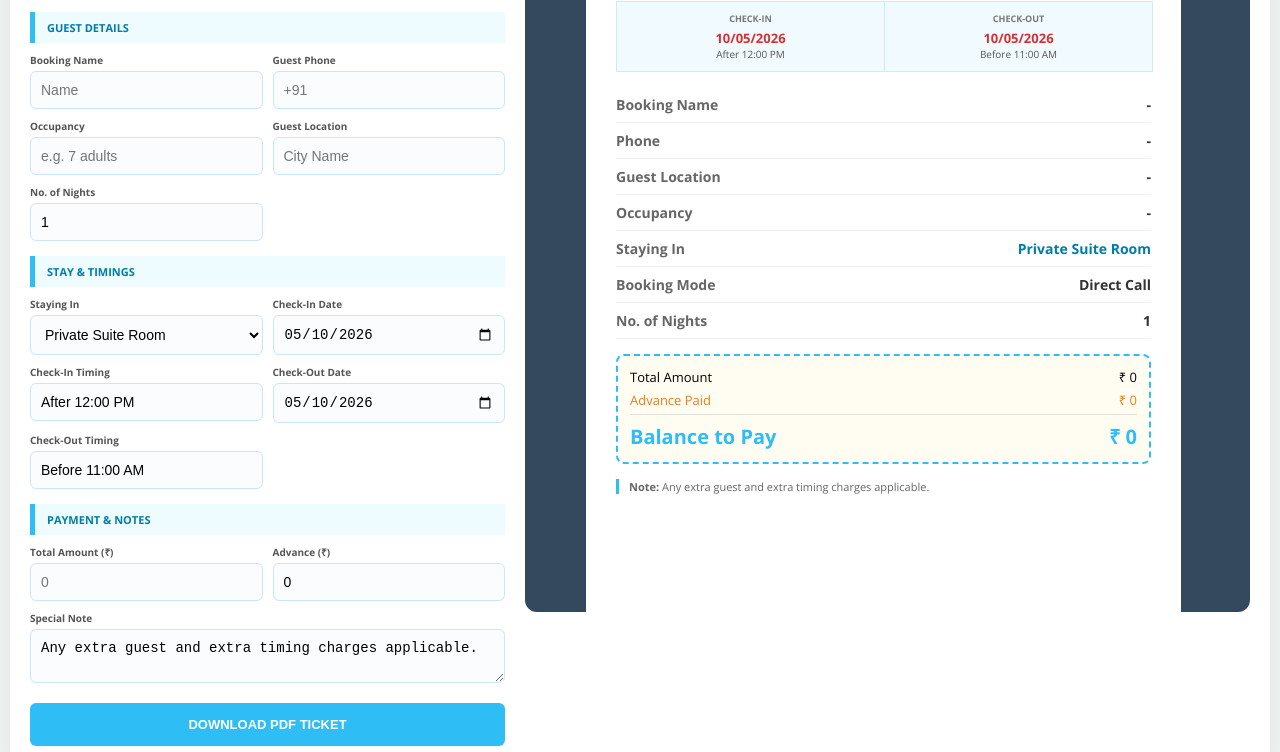
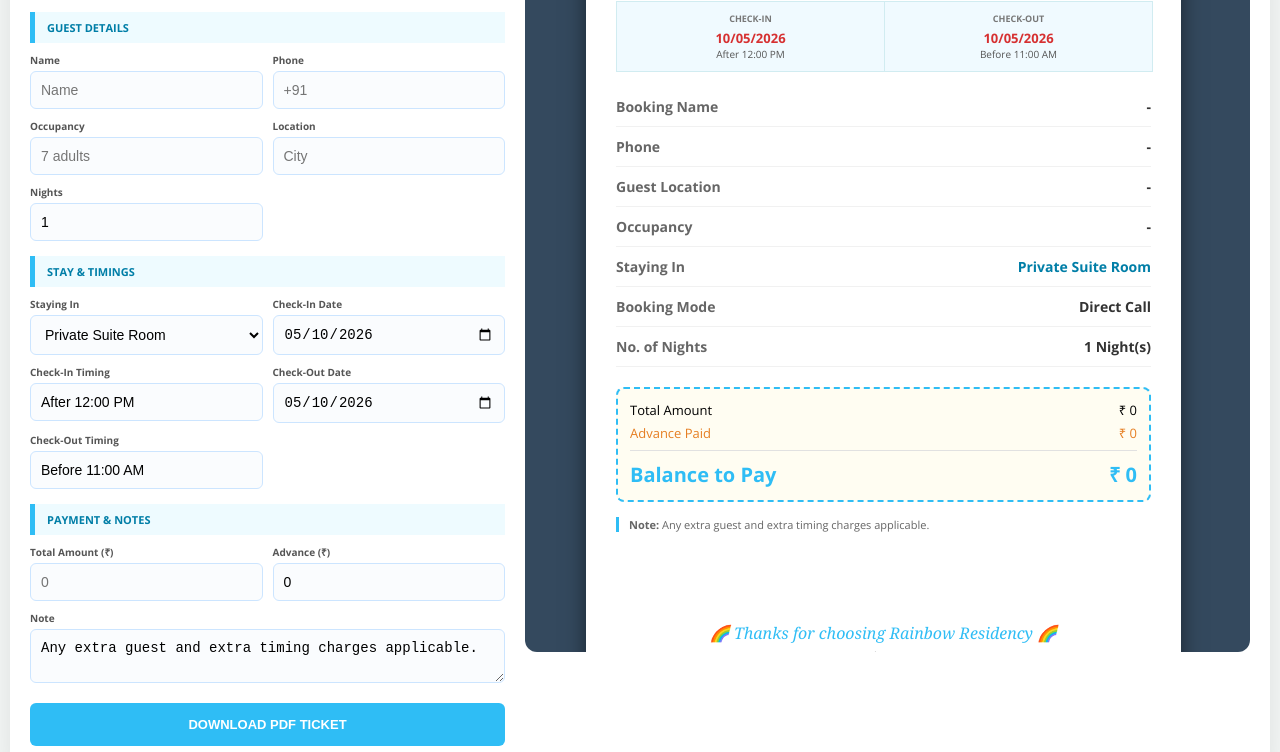
Before and after one commit to madhavan1341/rainbow-voucher, a plain HTML site: page computer.html in a window 1280 px wide. Shown: the part 208-960 px from the top of the page. Drawn offline with nearby package versions, Linux system fonts and the light colour scheme.

Commit message:
Refactor styles and update booking form labels

```diff
--- a/computer.html
+++ b/computer.html
@@ -7,7 +7,7 @@
     <link href="https://fonts.googleapis.com/css2?family=Montserrat:wght@900&family=Open+Sans:wght@400;700&display=swap" rel="stylesheet">
     <style>
         :root { --residency-blue: #2fbdf5; }
-        body { font-family: 'Open Sans', sans-serif; background: #f4f7f6; margin: 0; padding: 10px; }
+        body { font-family: 'Open Sans', sans-serif; background: #f4f7f6; margin: 0; padding: 10px; box-sizing: border-box; }
 
         .container {
             max-width: 1250px;
@@ -24,8 +24,17 @@
 
         @media (max-width: 900px) {
             .container { flex-direction: column; padding: 15px; }
-            .preview-side { min-height: 600px; padding: 10px !important; }
-            #pdf-template { transform: scale(0.6); transform-origin: top center; }
+            .preview-side {
+                min-height: 500px !important;
+                padding: 20px 10px !important;
+                display: block !important;
+                overflow-x: auto !important;
+                background: #34495e;
+            }
+            #pdf-template {
+                transform: none !important;
+                margin: 0 auto !important;
+            }
             .form-side { min-width: 100% !important; }
         }
 
@@ -36,7 +45,7 @@
         .form-grid { display: grid; grid-template-columns: 1fr 1fr; gap: 10px; }
         .input-group { display: flex; flex-direction: column; }
         label { font-size: 10px; font-weight: bold; color: #555; margin-bottom: 4px; }
-        input, select, textarea { padding: 10px; border: 1px solid #cce5ff; border-radius: 6px; font-size: 14px; background: #fafcfe; }
+        input, select, textarea { padding: 10px; border: 1px solid #cce5ff; border-radius: 6px; font-size: 14px; background: #fafcfe; box-sizing: border-box; }
 
         .btn-container { margin-top: 20px; text-align: center; }
         .btn { padding: 14px 30px; border: none; border-radius: 6px; cursor: pointer; font-weight: bold; color: white; text-transform: uppercase; font-size: 13px; background: var(--residency-blue); width: 100%; transition: 0.3s; }
@@ -48,13 +57,13 @@
             border-radius: 12px;
             display: flex;
             justify-content: center;
-            overflow-x: hidden;
             overflow-y: auto;
-            max-height: 90vh;
+            max-height: 95vh;
+            align-items: flex-start;
         }
 
         #pdf-template {
-            width: 595px;
+            width: 595px; /* A4 width locked */
             min-height: 842px;
             background: white;
             margin: 0;
@@ -64,19 +73,11 @@
             display: flex;
             flex-direction: column;
             margin-left: -8px;
+            box-shadow: 0 0 20px rgba(0,0,0,0.5);
+            flex-shrink: 0; /* Prevents shrinking */
         }
 
-        .pdf-header {
-            background-color: var(--residency-blue) !important;
-            color: white !important;
-            padding: 15px;
-            width: 100%;
-            display: flex;
-            align-items: center;
-            justify-content: center;
-            box-sizing: border-box;
-        }
-
+        .pdf-header { background-color: var(--residency-blue) !important; color: white !important; padding: 15px; width: 100%; display: flex; align-items: center; justify-content: center; box-sizing: border-box; }
         .header-logo { position: absolute; left: 20px; width: 65px; height: auto; }
         .header-text-center { text-align: center; width: 85%; }
         .unique-font { font-family: 'Montserrat', sans-serif; font-weight: 900; font-size: 24px; letter-spacing: 1px; margin: 0; text-transform: uppercase; }
@@ -88,12 +89,12 @@
         .stay-box { flex: 1; padding: 10px; text-align: center; border-right: 1px solid #d1ecf1; }
 
         .info-table { width: 100%; border-collapse: collapse; font-size: 14px; margin-bottom: 10px; }
-        .info-table td { padding: 8px 0; border-bottom: 1px solid #f1f1f1; }
+        .info-table td { padding: 10px 0; border-bottom: 1px solid #f1f1f1; }
         .label-text { color: #666; font-weight: 600; }
         .value-text { text-align: right; font-weight: 700; color: #333; }
 
-        .billing-box { background: #fffdf2; border: 2px dashed var(--residency-blue); padding: 12px; border-radius: 8px; margin-top: 5px; }
-        .total-row { border-top: 1px solid #e1e1e1; margin-top: 5px; padding-top: 8px; font-size: 20px; color: var(--residency-blue); font-weight: bold; display: flex; justify-content: space-between; }
+        .billing-box { background: #fffdf2; border: 2px dashed var(--residency-blue); padding: 12px; border-radius: 8px; margin-top: 10px; }
+        .total-row { border-top: 1px solid #e1e1e1; margin-top: 8px; padding-top: 10px; font-size: 20px; color: var(--residency-blue); font-weight: bold; display: flex; justify-content: space-between; }
     </style>
     <script src="https://cdnjs.cloudflare.com/ajax/libs/html2pdf.js/0.10.1/html2pdf.bundle.min.js"></script>
 </head>
@@ -103,7 +104,7 @@
     <div class="form-side">
         <div class="form-header">
             <h2>RAINBOW RESIDENCY</h2>
-            <p style="font-size: 11px; color: #888;">Admin Dashboard v5.3</p>
+            <p style="font-size: 11px; color: #888;">Admin Dashboard v5.6</p>
         </div>
 
         <form id="bookingForm">
@@ -115,11 +116,11 @@
 
             <div class="section-title">Guest Details</div>
             <div class="form-grid">
-                <div class="input-group"><label>Booking Name</label><input type="text" id="guestName" placeholder="Name"></div>
-                <div class="input-group"><label>Guest Phone</label><input type="text" id="guestPhone" placeholder="+91"></div>
-                <div class="input-group"><label>Occupancy</label><input type="text" id="guestCount" placeholder="e.g. 7 adults"></div>
-                <div class="input-group"><label>Guest Location</label><input type="text" id="guestLoc" placeholder="City Name"></div>
-                <div class="input-group"><label>No. of Nights</label><input type="number" id="nights" value="1"></div>
+                <div class="input-group"><label>Name</label><input type="text" id="guestName" placeholder="Name"></div>
+                <div class="input-group"><label>Phone</label><input type="text" id="guestPhone" placeholder="+91"></div>
+                <div class="input-group"><label>Occupancy</label><input type="text" id="guestCount" placeholder="7 adults"></div>
+                <div class="input-group"><label>Location</label><input type="text" id="guestLoc" placeholder="City"></div>
+                <div class="input-group"><label>Nights</label><input type="number" id="nights" value="1"></div>
             </div>
 
             <div class="section-title">Stay & Timings</div>
@@ -143,7 +144,7 @@
             <div class="form-grid">
                 <div class="input-group"><label>Total Amount (₹)</label><input type="number" id="totalAmt" placeholder="0"></div>
                 <div class="input-group"><label>Advance (₹)</label><input type="number" id="advanceAmt" value="0"></div>
-                <div class="input-group" style="grid-column: span 2;"><label>Special Note</label><textarea id="specialNote">Any extra guest and extra timing charges applicable.</textarea></div>
+                <div class="input-group" style="grid-column: span 2;"><label>Note</label><textarea id="specialNote">Any extra guest and extra timing charges applicable.</textarea></div>
             </div>
 
             <div class="btn-container">
@@ -205,7 +206,7 @@
                     <strong>Note:</strong> <span id="p-note">-</span>
                 </div>
 
-                <div style="margin-top: auto; padding-top: 20px; text-align: center;">
+                <div style="margin-top: auto; padding-top: 30px; text-align: center;">
                     <p style="font-family: 'Georgia', serif; font-style: italic; color: var(--residency-blue); font-size: 16px; margin: 0;">🌈 Thanks for choosing Rainbow Residency 🌈</p>
                     <p style="color: #888; font-size: 11px; margin-top: 4px;">Have a pleasant stay!</p>
                 </div>
@@ -216,7 +217,6 @@
 </div>
 
 <script>
-    // Sequential ID logic
     function setNextBookingID() {
         let currentID = localStorage.getItem('lastBookingID') || 0;
         currentID = parseInt(currentID);
@@ -226,7 +226,6 @@
     }
 
     function incrementBookingID() {
-        // We take whatever is currently in the input field to decide if we need to update storage
         let inputID = document.getElementById('bookingIDInput').value;
         let numericPart = parseInt(inputID.replace("RR", ""));
         if(!isNaN(numericPart)) {
@@ -235,16 +234,14 @@
     }
 
     function updatePreview() {
-        // Sync ID from Dashboard Input to Preview
         document.getElementById('p-id').innerText = document.getElementById('bookingIDInput').value || "RR000000";
-
         document.getElementById('p-name').innerText = document.getElementById('guestName').value || "-";
         document.getElementById('p-phone').innerText = document.getElementById('guestPhone').value || "-";
         document.getElementById('p-loc').innerText = document.getElementById('guestLoc').value || "-";
         document.getElementById('p-occ').innerText = document.getElementById('guestCount').value || "-";
         document.getElementById('p-stay').innerText = document.getElementById('stayType').value || "-";
         document.getElementById('p-mode').innerText = document.getElementById('bookingMode').value || "-";
-        document.getElementById('p-nights').innerText = document.getElementById('nights').value || "-";
+        document.getElementById('p-nights').innerText = (document.getElementById('nights').value || 0) + " Night(s)";
 
         const cin = document.getElementById('checkInDate').value;
         const cout = document.getElementById('checkOutDate').value;
@@ -298,7 +295,14 @@
             margin: 0,
             filename: 'Rainbow_Voucher_' + (document.getElementById('guestName').value || 'Booking') + '.pdf',
             image: { type: 'jpeg', quality: 1 },
-            html2canvas: { scale: 3, useCORS: true, width: 595, scrollY: 0, scrollX: 0 },
+            html2canvas: {
+                scale: 3,
+                useCORS: true,
+                width: 595,
+                windowWidth: 595,
+                scrollY: 0,
+                scrollX: 0
+            },
             jsPDF: { unit: 'px', format: [595, 842], orientation: 'portrait' }
         };
 
```
